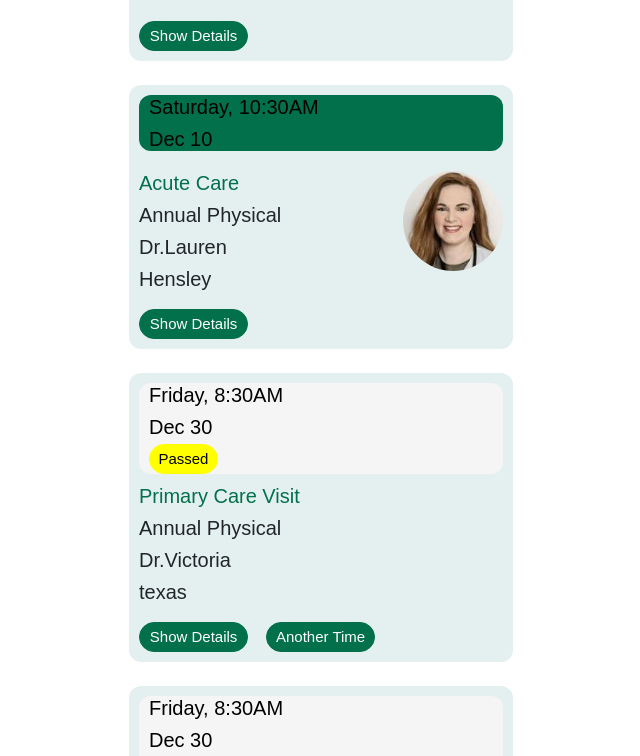
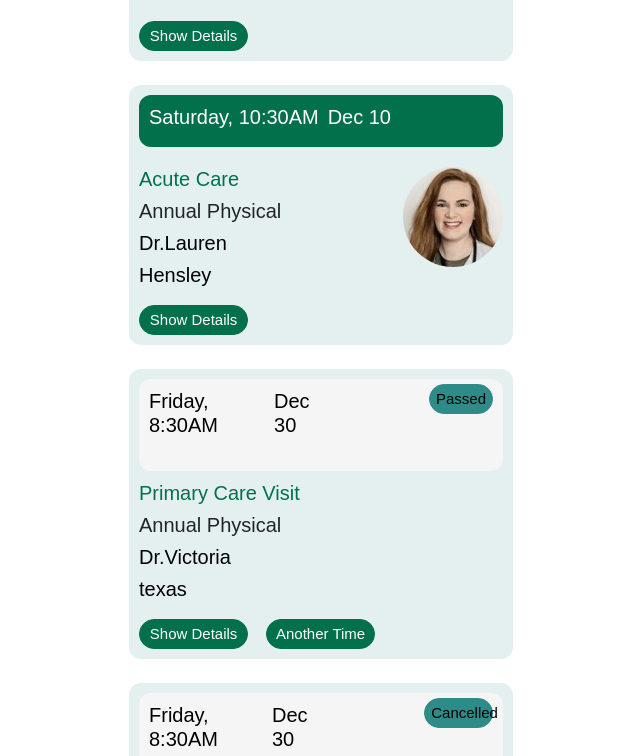
Before and after one commit to BitcareDev/bitcare-web, a React (Create React App) app: page /booked in a window 1280 px wide. Shown: the part 219-975 px from the top of the page, without its empty margins (319-959 px from the left). Built offline with nearby package versions, Linux system fonts and the light colour scheme.

Commit message:
show details

```diff
--- a/package.json
+++ b/package.json
@@ -10,6 +10,7 @@
     "react": "^18.2.0",
     "react-bootstrap": "^2.5.0",
     "react-dom": "^18.2.0",
+    "react-icons": "^4.6.0",
     "react-router-dom": "^6.4.2",
     "react-scripts": "5.0.1",
     "react-simple-image-slider": "^2.4.1",
--- a/src/App.js
+++ b/src/App.js
@@ -8,7 +8,8 @@ import Forgot from "./components/SignIn-Sai/Forgot";
 import Signup from "./components/SignIn-Sai/Signup.js";
 //import Appointment from "./components/SignIn-Sai/Appointment";
 //import Appoint from "./components/SignIn-Sai/Appoint.js";
-import Booked from "./components/SignIn-Sai/Booked.js";
+import Booked from "./components/AppointmentBooked-Sai/Booked.js";
+import AppointmentDetails from "./components/AppointmentDetails-Sai/AppointmentDetails.js";
 
 function App() {
   console.log("In app page");
@@ -22,6 +23,7 @@ function App() {
         <Route exact path="/signup" element={<Signup />} />
 
         <Route exact path="/booked" element={<Booked />} />
+        <Route exact path="/details" element={<AppointmentDetails />} />
 
 
 
--- a/src/components/SignIn-Sai/Booked.css
+++ b/src/components/AppointmentBooked-Sai/Booked.css
@@ -25,7 +25,8 @@ body {
   color: white;
   border-radius: 12px;
   display: inline-flex;
-  justify-content: center;
+
+  justify-content: left;
   margin: auto;
   width: 100%;
 }
@@ -108,15 +109,16 @@ button {
 
 .header2 {
 
-  padding: 0px 10px;
+  padding: 10px 10px;
   text-align: left;
   background: #02704A;
   color: white;
   border-radius: 12px;
+  display: inline-flex;
+  width: 100%;
+  justify-content: left;
+  margin: auto;
 
-  justify-content: center;
-  margin: auto;
-  color: black;
 }
 
 .header2 h1 {
@@ -133,7 +135,7 @@ button {
 
 .image2 {
   text-align: right;
-margin-top: 20px;
+  margin-top: 20px;
 
 }
 
@@ -202,13 +204,14 @@ button {
 
 .header3 {
 
-  padding: 0px 10px;
+  padding: 10px 10px;
   text-align: left;
   background: whitesmoke;
-  color: white;
+
   border-radius: 12px;
-
-  justify-content: center;
+  display: inline-flex;
+  width: 100%;
+  justify-content: left;
   margin: auto;
   color: black;
 }
@@ -227,11 +230,11 @@ button {
 
 
 .button3 {
-  background-color: yellow;
+  background-color: #2f8b88;
   color: black;
   width: 20%;
-  margin-top: -20px;
-  border-color: yellow;
+  margin-top: -5px;
+  border-color: #2f8b88;
 }
 
 
@@ -291,13 +294,14 @@ button {
 
 .header4 {
 
-  padding: 0px 10px;
+  padding: 10px 10px;
   text-align: left;
   background: whitesmoke;
-  color: white;
+
   border-radius: 12px;
-
-  justify-content: center;
+  display: inline-flex;
+  width: 100%;
+  justify-content: left;
   margin: auto;
   color: black;
 }
@@ -316,14 +320,15 @@ button {
 
 
 .button4 {
-  background-color: grey;
+  background-color: #2f8b88;
   color: black;
   width: 20%;
-  margin-top: -20px;
-  border-color: grey;
-
+  margin-top: -5px;
+  border-color: #2f8b88;
+  justify-content: right;
 
 }
+
 .main4 {
 
   background-color: #E4F0F0;
@@ -331,6 +336,7 @@ button {
   padding: 10px;
 
 }
+
 .main4 .details4 {
   margin: auto;
   margin-top: 10px;
@@ -394,12 +400,11 @@ button {
 
   }
 
+
   .main .details {
     width: 100%;
     display: flex;
     flex-direction: column;
-
-
 
   }
 
--- a/src/components/SignIn-Sai/Booked.js
+++ b/src/components/AppointmentBooked-Sai/Booked.js
@@ -9,8 +9,7 @@ function Booked() {
             <div class="main">
                 <header class="header">
 
-                    <h2>Friday, 8:30AM</h2>&nbsp;&nbsp;&nbsp;&nbsp;&nbsp;
-                    &nbsp;&nbsp;&nbsp;&nbsp;&nbsp;&nbsp;&nbsp;&nbsp;&nbsp;&nbsp;
+                    <h2>Friday, 8:30AM</h2>&nbsp;&nbsp;
                     <h2>Dec 30</h2>
                 </header>
 
@@ -27,7 +26,7 @@ function Booked() {
                     <h5>texas</h5>        </div>
 
                 <footer class="footer">
-                    <button class="button5">Show Details</button>
+                    <NavLink to='/details'><button class="button5">Show Details</button></NavLink>
                 </footer>
 
 
@@ -38,7 +37,7 @@ function Booked() {
             <div class="main2">
                 <header class="header2">
 
-                    <h2>Saturday, 10:30AM</h2>
+                    <h2>Saturday, 10:30AM</h2>&nbsp;&nbsp;
                     <h2>Dec 10</h2>
 
 
@@ -68,11 +67,11 @@ function Booked() {
             <div class="main3">
                 <header class="header3">
 
-                    <h2>Friday, 8:30AM</h2>
+                    <h2>Friday, 8:30AM</h2>&nbsp;&nbsp;
                     <h2>Dec 30</h2>
+                    <br></br>&nbsp;&nbsp;&nbsp;&nbsp;&nbsp;&nbsp;&nbsp;&nbsp;&nbsp;&nbsp;&nbsp;&nbsp;
+                    &nbsp;&nbsp;&nbsp;&nbsp;&nbsp;&nbsp;&nbsp;&nbsp;&nbsp;&nbsp;&nbsp;&nbsp;&nbsp;
                     <button class="button3">Passed</button>
-
-
                 </header>
 
 
@@ -96,8 +95,11 @@ function Booked() {
             <div class="main4">
                 <header class="header4">
 
-                    <h2>Friday, 8:30AM</h2>
-                    <h2>Dec 30</h2>
+                    <h2>Friday, 8:30AM</h2>&nbsp;&nbsp;
+                    <h2>Dec 30</h2>&nbsp;&nbsp;&nbsp;&nbsp;&nbsp;
+                    &nbsp;&nbsp;&nbsp;&nbsp;&nbsp;&nbsp;&nbsp;
+                    &nbsp;&nbsp;&nbsp;&nbsp;&nbsp;&nbsp;&nbsp;
+                    &nbsp;&nbsp;&nbsp;&nbsp;
                     <button class="button4">Cancelled</button>
 
 
--- /dev/null
+++ b/src/components/AppointmentDetails-Sai/AppointmentDetails.css
@@ -0,0 +1,89 @@
+.heading h1{
+    color:#02704A;
+    text-align: center;
+}
+.full_details{
+    background-color: #E4F0F0;
+    width:50%;
+    margin: auto;
+    border-radius: 20px;
+}
+
+.show_details1{
+    margin: auto;
+    width:100%;
+    padding-left: 40px;
+    background-color: whitesmoke;
+    margin-top: 10px;
+}
+.show_details1 h1{
+    color:#02704A;
+    text-align: left;
+    font-size: 24px;
+    font-family:sans-serif;
+}
+.show_details1 h2,h3,h5{
+    color: black;
+    font-size: 22px;
+}
+
+
+.show_details2{
+    border: 2px solid black;
+    padding-left: 40px;
+}
+
+.show_details2 .Victoria{
+    width:80px;
+    height:80px;
+    border-radius: 100%;
+    margin-top: -20px;
+}
+.show_details2 .image{
+    text-align: right;
+}
+
+.show_details2 h1{
+    margin-top: -50px;
+    text-align: left;
+    font-size: 24px;
+    color: black;
+    font-style:normal;
+}
+.show_details2 h2{
+    font-size: 22px;
+}
+.show_details3{
+    padding-left: 40px;
+}
+.show_details3 h1{
+    color: black;
+    font-size: 24px;
+    text-align: left;
+    margin-top: 20px;
+}
+.show_details3 h2,h3{
+    font-size: 20px;
+}
+.show_details4{
+    padding-left: 40px;
+}
+.show_details4 h1{
+    color: black;
+    font-size: 24px;
+    text-align: left;
+
+
+}
+.show_details4 h5{
+    font-size: 20px;
+}
+
+
+@media screen and (max-width: 700px){
+    .full_details{
+        width:100%;
+        display: flex;
+        flex-direction: column;
+    }
+}
--- /dev/null
+++ b/src/components/AppointmentDetails-Sai/AppointmentDetails.js
@@ -0,0 +1,58 @@
+import React from "react";
+import './AppointmentDetails.css';
+import { FaDirections } from "react-icons/fa";
+
+function AppointmentDetails() {
+    return(
+        <div class="heading">
+        <h1>Appointment Details</h1>
+        <div class="full_details"><br></br>
+            <div class="show_details1">
+                <h1>Ric S Kolluri</h1>
+                <h2>Friday 10:00 AM PST</h2>
+                <h3>December 30,2022</h3>
+                <h5>Telemedicine</h5>
+            </div>
+            <div class="show_details2">
+                <div class="image">
+                <img src="../assets/Victoria.png" className="Victoria" />
+                </div>
+                <h1>Victoria De Anda,AGNP</h1>
+                <h2>Your Care Provider</h2>
+            </div>
+            <div class="show_details3">
+            <h1>Plano, TX</h1>
+            <h2>5700 Tennyson Pkwy Suite 300</h2>
+            <h3>Plano,TX 75024, United States</h3>
+            <a href="https://www.bing.com/maps?osid=a0b3591e-a450-4c76-990c-0eaf85b8ec6c&cp=33.036353~-97.446234&lvl=9&v=2&sV=2&form=S00027">
+            <FaDirections /><input type="button"  class="directions" value=  "Get Directions "  /></a>
+            </div><br></br><br></br>
+
+            <div class="show_details4">
+                <h1>
+                    About Your Visit:
+                </h1>
+                <h5>
+                    Your primary care team will be your long-term partners on your journey to better health.
+                    They will work with you to prevent, diagnose, and treat conditions over time, and they will
+                    perform routine screenings and yearly physicals. Depending on your appointment reason,
+                    appointments generally last 20 to 30 minutes. Our team looks forward to meeting you and
+                    helping you reach your health goals!!
+                </h5><br></br><br></br>
+
+                <input type="button" value="Reschedule Appointment" />
+                &nbsp;&nbsp;&nbsp;&nbsp;
+                <input type="button" value="Cancel Appointment" />
+
+                <br></br>
+                <br></br>
+
+
+             </div>
+
+        </div>
+</div>
+    );
+}
+
+export default AppointmentDetails;
```
Also changed, not shown: 1 other file (tests, documents, lock files or other folders).
